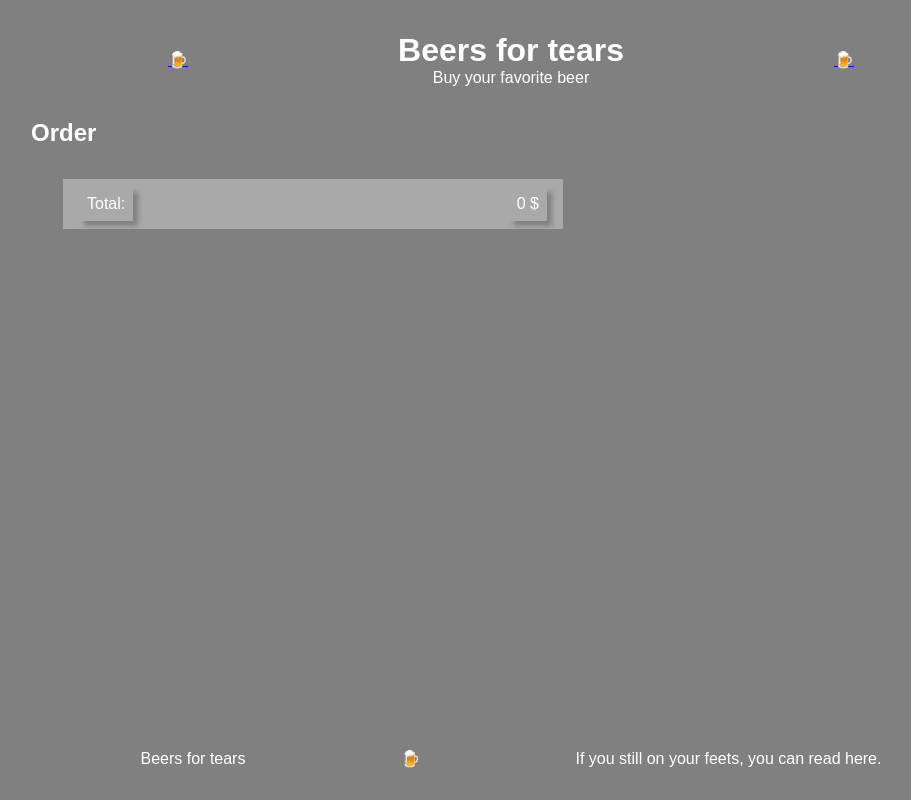
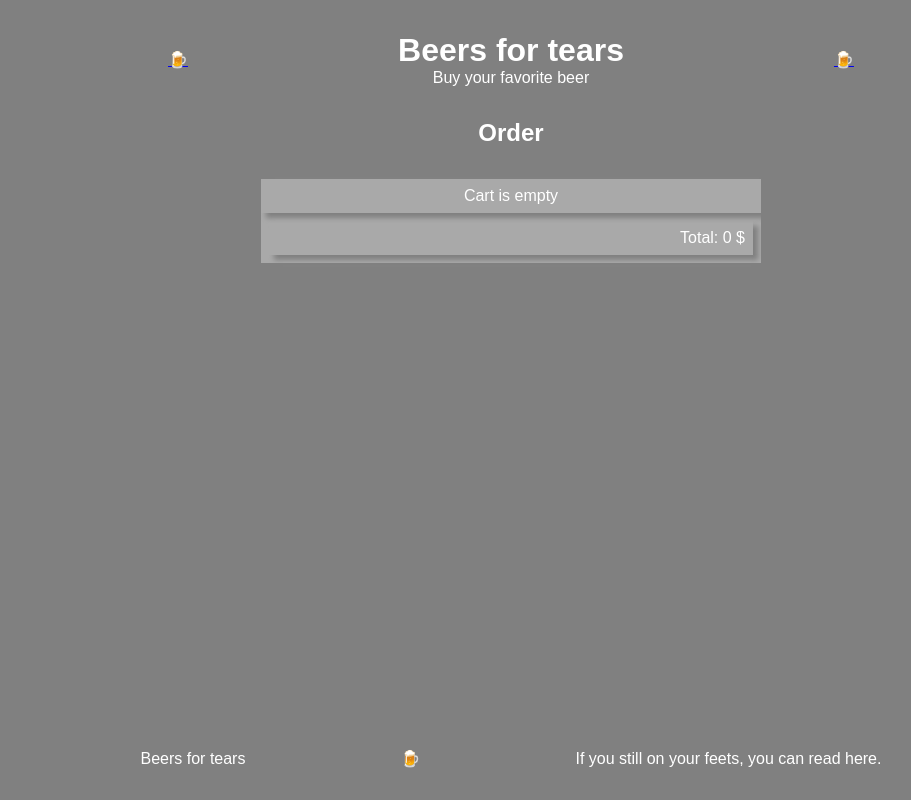
Before and after one commit to ZBajie/beershop, a React (Vite) app: page /order in a window 1280 px wide. Shown: the whole page, without its empty margins (129-1040 px from the left). Built offline with nearby package versions, Linux system fonts and the light colour scheme.

Commit message:
increment,  decrement and remove item in cart

```diff
--- a/src/components/Cart/Cart.scss
+++ b/src/components/Cart/Cart.scss
@@ -10,24 +10,39 @@
     padding: $padding-primary;
     display: flex;
     flex-direction: row;
-    div {
-      padding: $padding-primary;
-      box-shadow: 5px 5px 5px $background-color-primary;
-      &:hover {
-        box-shadow: 15px 15px 15px $background-color-primary;
-      }
+    align-items: center;
+
+    padding: $padding-primary;
+    box-shadow: 5px 5px 5px $background-color-primary;
+    &:hover {
+      box-shadow: 15px 15px 15px $background-color-primary;
     }
+
     div:first-child {
       margin-right: auto;
     }
-    div:last-child {
-      margin-left: 1rem;
+    div:nth-child(3) {
+      margin-left: $margin-primary;
+      margin-right: $margin-primary;
     }
     div:nth-child(5) {
       margin-left: $margin-primary;
+      margin-right: $margin-primary;
+    }
+    div:nth-child(7) {
+      margin-left: $margin-secondary;
     }
   }
   button {
     @include button-base;
   }
+  .cart-empty {
+    padding: $padding-primary;
+    text-align: center;
+    box-shadow: 5px 5px 5px $background-color-primary;
+  }
+  .cart-footer {
+    display: flex;
+    justify-content: flex-end;
+  }
 }
--- a/src/components/Cart/Cart.tsx
+++ b/src/components/Cart/Cart.tsx
@@ -1,24 +1,54 @@
-import { useSelector } from "react-redux"
-import { RootState } from "../../state/store"
+import { useDispatch, useSelector } from "react-redux"
+import { AppDispatch, RootState } from "../../state/store"
 import "./Cart.scss"
+import {
+  incrementQuantity,
+  decrementQuantity,
+  removeItem,
+} from "../../state/cartSlice/cartSlice"
 
 const Cart = () => {
   const cart = useSelector((state: RootState) => state.cart)
+  const dispatch = useDispatch<AppDispatch>()
   return (
     <div className="cart">
-      {cart.cart.map((beer) => (
-        <div className="cart-body" key={beer.id}>
-          <div>{beer.name}</div>
-          <button>-</button>
-          <div>{beer.quantity} pcs</div>
-          <button>+</button>
-          <div>{beer.price} $/pcs</div>
-          <div>{beer.price * beer.quantity} $</div>
+      {cart.cart && cart.cart.length ? (
+        cart.cart.map((beer) => (
+          <div className="cart-body" key={beer.id}>
+            <div>{beer.name}</div>
+            <button
+              onClick={() => {
+                dispatch(decrementQuantity(beer.id))
+              }}
+            >
+              -
+            </button>
+            <div>{beer.quantity} pcs</div>
+            <button
+              onClick={() => {
+                dispatch(incrementQuantity(beer.id))
+              }}
+            >
+              +
+            </button>
+            <div>{beer.price} $/pcs</div>
+            <button
+              onClick={() => {
+                dispatch(removeItem(beer.id))
+              }}
+            >
+              Remove
+            </button>
+            <div>{beer.price * beer.quantity} $</div>
+          </div>
+        ))
+      ) : (
+        <div className="cart-empty">
+          <p>Cart is empty</p>
         </div>
-      ))}
+      )}
       <div className="cart-footer">
-        <div>Total:</div>
-        <div>{cart.sum} $</div>
+        <p>Total: {cart.sum} $</p>
       </div>
     </div>
   )
--- a/src/pages/Order/Order.scss
+++ b/src/pages/Order/Order.scss
@@ -1 +1,11 @@
 @import "../../style/style.scss";
+
+.order {
+  display: flex;
+  flex-direction: column;
+  justify-content: center;
+  align-items: center;
+  h2 {
+    text-align: center;
+  }
+}
--- a/src/state/cartSlice/cartSlice.ts
+++ b/src/state/cartSlice/cartSlice.ts
@@ -1,4 +1,5 @@
 import { createSlice } from "@reduxjs/toolkit"
+import Cart from "../../components/Cart/Cart"
 
 type Cart = {
   id: number
@@ -31,9 +32,34 @@ const cartSlice = createSlice({
       }
       state.sum += price
     },
+    incrementQuantity: (state, action: { payload: number }) => {
+      const id = action.payload
+      const item = state.cart.find((item) => item.id === id)
+      if (item) {
+        item.quantity++
+        state.sum += item.price
+      }
+    },
+    decrementQuantity: (state, action: { payload: number }) => {
+      const id = action.payload
+      const item = state.cart.find((item) => item.id === id)
+      if (item && item.quantity > 1) {
+        item.quantity--
+        state.sum -= item.price
+      }
+    },
+    removeItem: (state, action: { payload: number }) => {
+      const id = action.payload
+      const item = state.cart.find((item) => item.id === id)
+      if (item) {
+        state.sum -= item.price * item.quantity
+        state.cart.splice(state.cart.indexOf(item), 1)
+      }
+    },
   },
 })
 
-export const { addToCart } = cartSlice.actions
+export const { addToCart, incrementQuantity, decrementQuantity, removeItem } =
+  cartSlice.actions
 
 export default cartSlice.reducer
```
